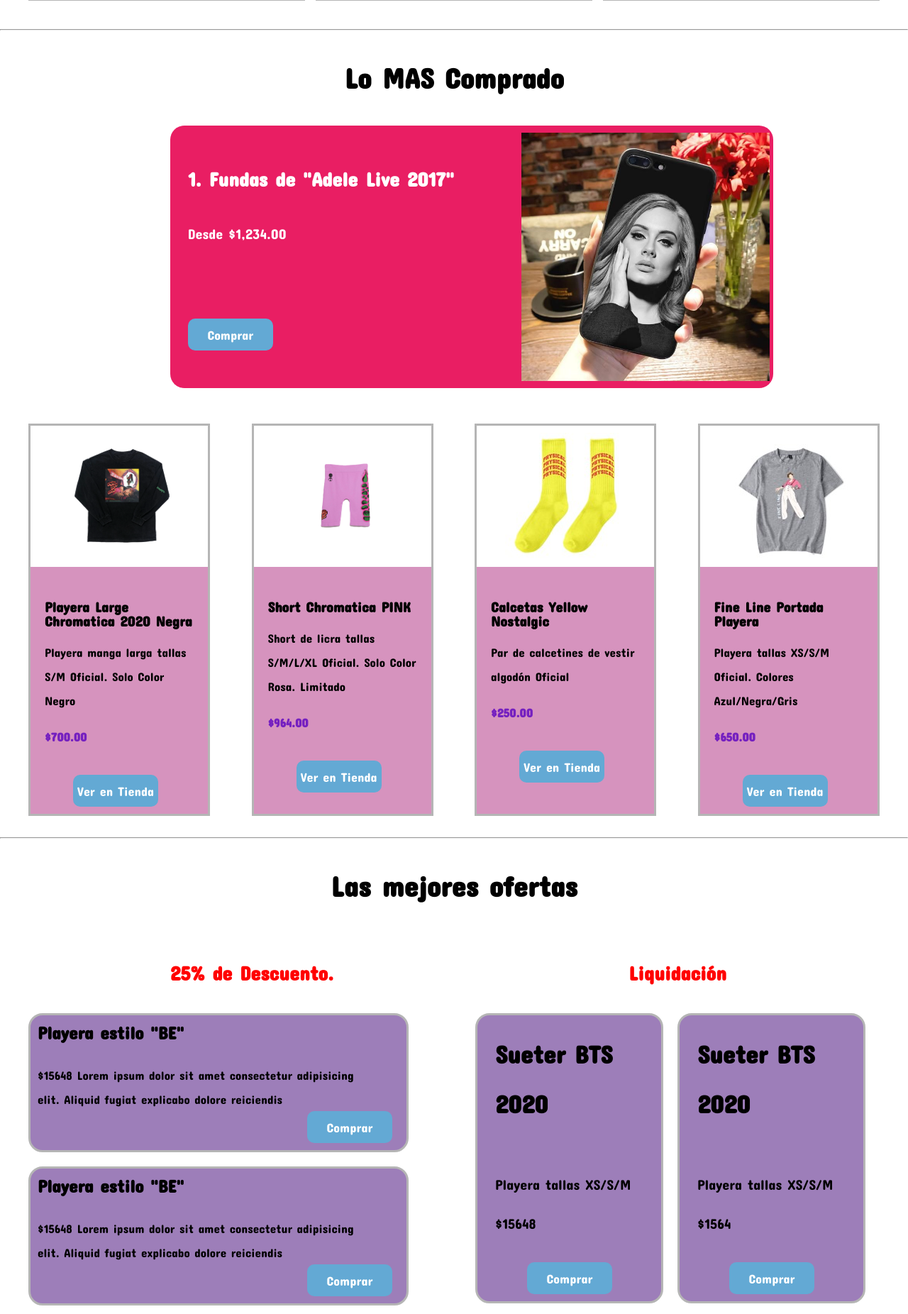
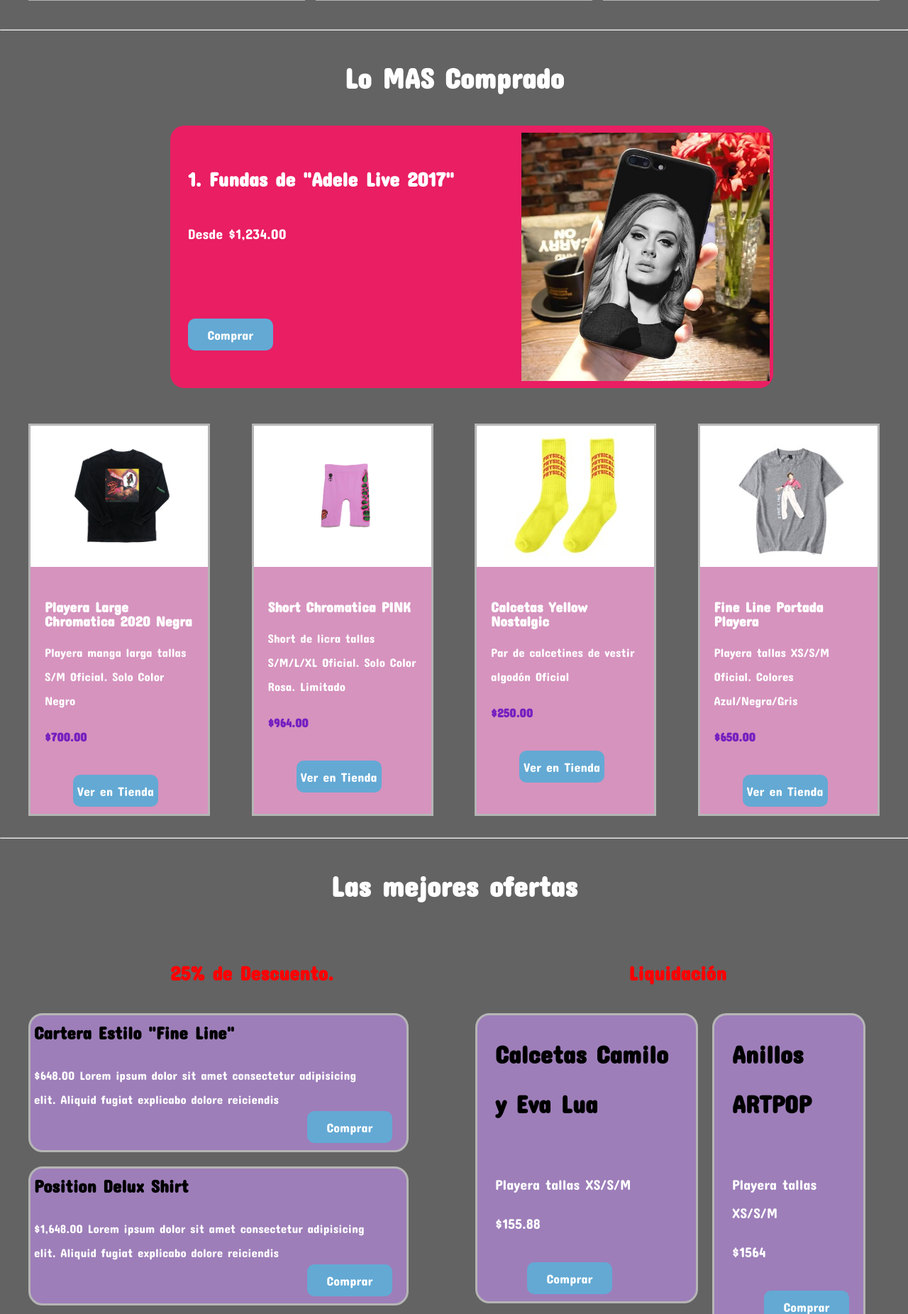
Before and after one commit to j-daniel-cruz-b/CS-Land-php-, a PHP site: page /tienda.html in a window 1280 px wide. Shown: the part 1301-3153 px from the top of the page at 71% size. Run offline with PHP 8.4, Linux system fonts and the light colour scheme.

Commit message:
Detalles finales

```diff
--- a/blog.html
+++ b/blog.html
@@ -66,7 +66,7 @@
         </div>
     </section>
 
-    <section>
+    <section class="seccion">
         <h2 class="contenedor centrar-texto">Artistas Hispanos</h2>
         <div class="contenedor">
             <div class="entrada-med">
@@ -171,6 +171,8 @@
                 </div>
             </div>
         </div>
+
+        <h5> &ThinSpace; </h5>
     </section>
 
     <footer>
--- a/css/styles.css
+++ b/css/styles.css
@@ -14,6 +14,7 @@ body {
     font-family: 'Concert One', sans-serif;
     font-size: 2rem;
     line-height: 2;
+    background-color: #636363;
 }
 
 
@@ -31,18 +32,42 @@ img {
 
 h1 {
     font-size: 4rem;
+    color: white;
 }
 
 h2 {
     font-size: 3.8rem;
+    color: white;
 }
 
 h3 {
     font-size: 2.8rem;
+    color: white;
 }
 
 h4 {
     font-size: 2.5rem;
+    color: white;
+}
+
+p {
+    color: white;
+}
+
+label {
+    color: white;
+}
+
+blockquote {
+    color: white;
+}
+
+legend {
+    color: white;
+}
+
+li {
+    color: white;
 }
 
 
@@ -704,7 +729,7 @@ main {
 
 .texto-desc {
     max-width: 90%;
-    padding-left: 1rem;
+    padding-left: .5rem;
     padding-right: 0;
 }
 
@@ -885,11 +910,13 @@ textarea {
 }
 
 .fondo-blog-descubre {
-    background-color: #F523AC;
+    background-color: #F3A3D7;
 }
 
 .fondo-blog-internacional {
-    background-color: #C523F5;
+    /* background-color: #e29ef3; */
+    margin-top: 2rem;
+    margin-bottom: 2rem;
 }
 
 
@@ -897,7 +924,7 @@ textarea {
 
 .evento-estelar {
     /* border: 5px solid #070707; */
-    background-color: #ffffff;
+    /* background-color: #ffffff; */
     border-radius: 2rem;
     padding: 2rem;
     display: flex;
@@ -972,7 +999,7 @@ textarea {
     display: block;
     width: 1rem;
     height: 35rem;
-    background-color: rgb(124, 122, 122);
+    background-color: #9D7EB9;
     margin-top: 1rem;
     margin-left: 3rem;
 }
--- a/eventos/1.html
+++ b/eventos/1.html
@@ -33,7 +33,7 @@
     </header>
 
     <section>
-        <h2 class=" centrar-texto">BTS MAP OF THE SOUL ON:E</h2>
+        <h2 class="centrar-texto">BTS MAP OF THE SOUL ON:E</h2>
         <div class="">
             <div class="evento-estelar">
                 <div class="imagen">
--- a/tienda.html
+++ b/tienda.html
@@ -140,8 +140,24 @@
                         <h3 class="centrar-texto">25% de Descuento. </h3>
                         <div class="producto-d">
                             <div class="texto-desc">
-                                <h5>Playera estilo "BE"</h5>
-                                <p>$15648 Lorem ipsum dolor sit amet consectetur adipisicing elit. Aliquid fugiat explicabo dolore reiciendis </p>
+                                <h5>Cartera Estilo "Fine Line"</h5>
+                                <p>$648.00 Lorem ipsum dolor sit amet consectetur adipisicing elit. Aliquid fugiat explicabo dolore reiciendis </p>
+
+                            </div>
+                            <a class="boton-base boton-azul" href="">Comprar</a>
+                        </div>
+                        <div class="producto-d">
+                            <div class="texto-desc">
+                                <h5>Position Delux Shirt</h5>
+                                <p>$1,648.00 Lorem ipsum dolor sit amet consectetur adipisicing elit. Aliquid fugiat explicabo dolore reiciendis </p>
+
+                            </div>
+                            <a class="boton-base boton-azul" href="">Comprar</a>
+                        </div>
+                        <div class="producto-d">
+                            <div class="texto-desc">
+                                <h5>BlakPink Sweter THE ALBUM </h5>
+                                <p>$2,056.00Lorem ipsum dolor sit amet consectetur adipisicing elit. Aliquid fugiat explicabo dolore reiciendis </p>
 
                             </div>
                             <a class="boton-base boton-azul" href="">Comprar</a>
@@ -149,23 +165,7 @@
                         <div class="producto-d">
                             <div class="texto-desc">
                                 <h5>Playera estilo "BE"</h5>
-                                <p>$15648 Lorem ipsum dolor sit amet consectetur adipisicing elit. Aliquid fugiat explicabo dolore reiciendis </p>
-
-                            </div>
-                            <a class="boton-base boton-azul" href="">Comprar</a>
-                        </div>
-                        <div class="producto-d">
-                            <div class="texto-desc">
-                                <h5>Playera estilo "BE"</h5>
-                                <p>$15648 Lorem ipsum dolor sit amet consectetur adipisicing elit. Aliquid fugiat explicabo dolore reiciendis </p>
-
-                            </div>
-                            <a class="boton-base boton-azul" href="">Comprar</a>
-                        </div>
-                        <div class="producto-d">
-                            <div class="texto-desc">
-                                <h5>Playera estilo "BE"</h5>
-                                <p>$15648 Lorem ipsum dolor sit amet consectetur adipisicing elit. Aliquid fugiat explicabo dolore reiciendis </p>
+                                <p>$988.98 Lorem ipsum dolor sit amet consectetur adipisicing elit. Aliquid fugiat explicabo dolore reiciendis </p>
                             </div>
                             <a class="boton-base boton-azul" href="">Comprar</a>
                         </div>
@@ -178,15 +178,15 @@
                         <div class="mitad-l">
                             <div class="producto-l">
                                 <div class="texto-l">
-                                    <h5>Sueter BTS 2020</h5>
+                                    <h5>Calcetas Camilo y Eva Lua</h5>
                                     <p>Playera tallas XS/S/M</p>
-                                    <p>$15648</p>
+                                    <p>$155.88</p>
                                 </div>
                                 <a class="boton-base boton-azul" href="">Comprar</a>
                             </div>
                             <div class="producto-l">
                                 <div class="texto-l">
-                                    <h5>Sueter BTS 2020</h5>
+                                    <h5>Guantes SML</h5>
                                     <p>Playera tallas XS/S/M</p>
                                     <p>$15648</p>
                                 </div>
@@ -196,7 +196,7 @@
                         <div class="mitad-l">
                             <div class="producto-l">
                                 <div class="texto-l">
-                                    <h5>Sueter BTS 2020</h5>
+                                    <h5>Anillos ARTPOP</h5>
                                     <p>Playera tallas XS/S/M</p>
                                     <p>$1564</p>
                                 </div>
@@ -204,7 +204,7 @@
                             </div>
                             <div class="producto-l">
                                 <div class="texto-l">
-                                    <h5>Sueter BTS 2020</h5>
+                                    <h5>Aretes VAMPS</h5>
                                     <p>Playera tallas XS/S/M</p>
                                     <p>$15648</p>
                                 </div>
```
